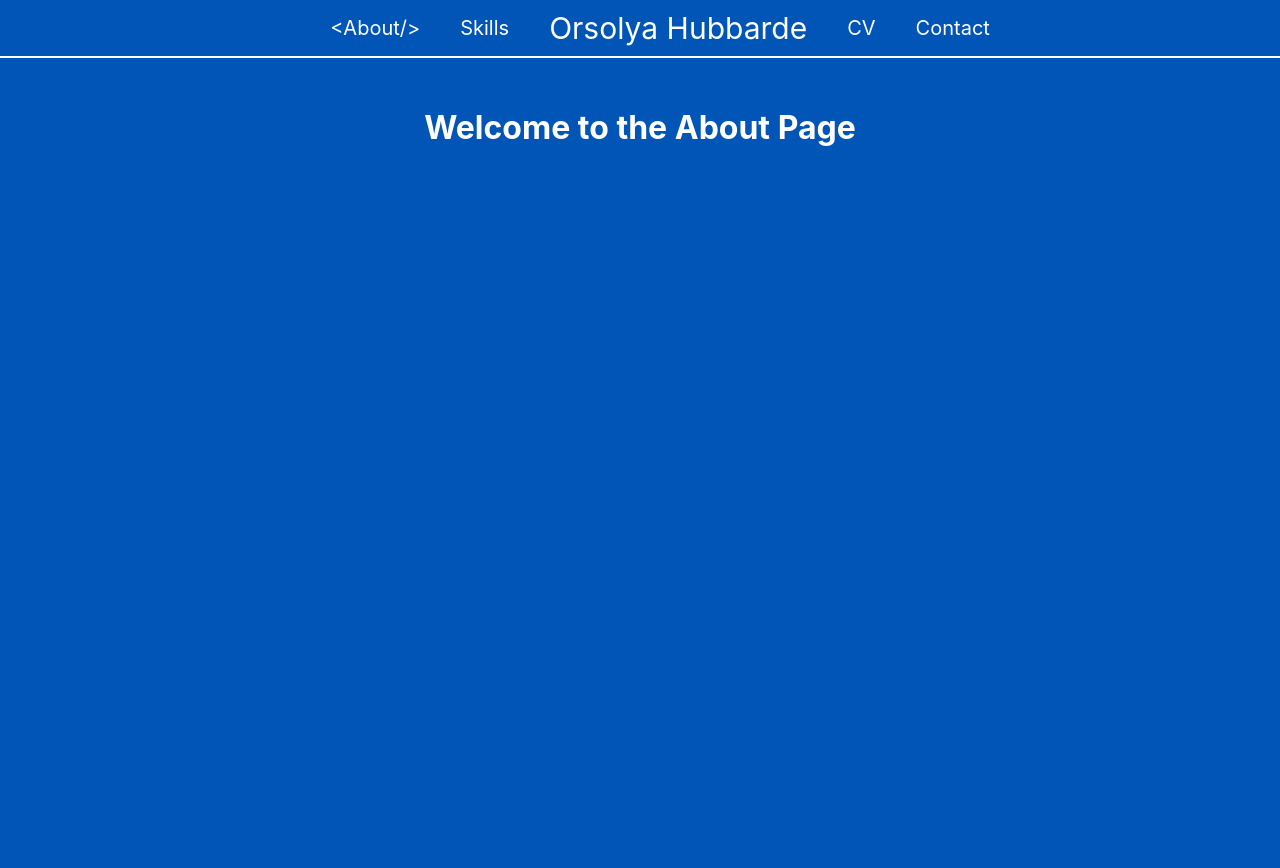
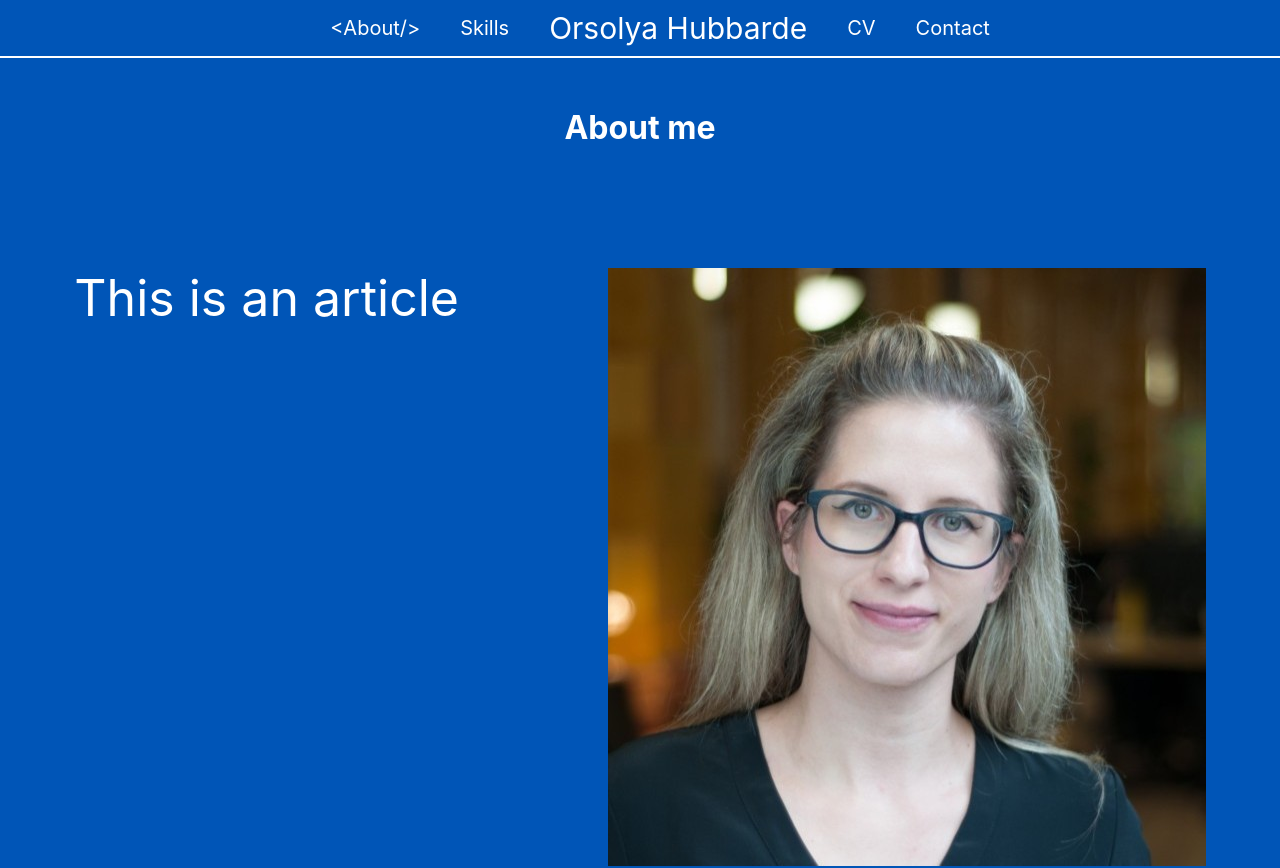
Before and after one commit to pokica1/Portfolio, a React (Create React App) app: page /about in a window 1280 px wide. Shown: the top 868 px of the page. Built offline with nearby package versions, Linux system fonts and the light colour scheme.

Commit message:
added profile pic to about page and article

```diff
--- /dev/null
+++ b/src/Pages/AboutPage/AboutPage.css
@@ -0,0 +1,11 @@
+#article-container{
+    display: flex;
+    flex-direction: row;
+    justify-content: space-around;
+    padding-top: 100px;
+}
+
+#info{
+    color: white;
+    font-size: 50px;
+}
--- a/src/Pages/AboutPage/AboutPage.js
+++ b/src/Pages/AboutPage/AboutPage.js
@@ -1,9 +1,15 @@
 import React from 'react';
 import { PageContent } from '../../PageContent/PageContent';
+import './AboutPage.css'
 
 const AboutPage = () => (
     <PageContent>
-        <h1>Welcome to the About Page</h1>
+        <h1>About me</h1>
+        <div id='article-container'>
+            <div id='info'>This is an article</div>
+            <div className='image'><img src='profilePicLinkedin.jpg' alt="Orsolya smiling"/></div>
+        </div>
+
     </PageContent>
 )
 
```
Also changed, not shown: public/profilePicLinkedin.jpg (added).
